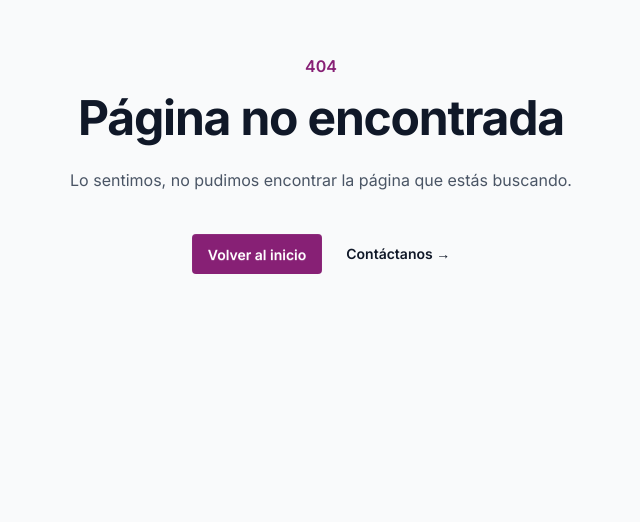
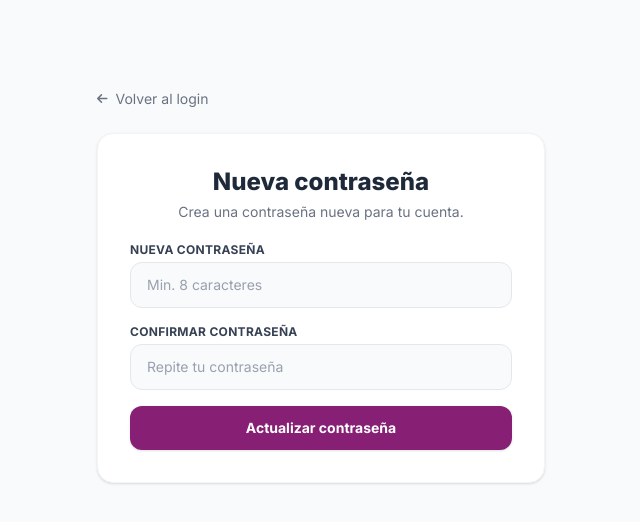
Before and after one commit to FranklinZ12/fundacion-transformandoconpazion-v1, a Next.js app: page /auth/reset-password in a window 1280 px wide. Before the commit this address had no page. Shown: the part 116-638 px from the top of the page, without its empty margins (319-959 px from the left). Built offline with nearby package versions, Linux system fonts and the light colour scheme; no server answers.

Commit message:
feat/recuperar contraseña

```diff
--- /dev/null
+++ b/app/auth/forgot-password/page.js
@@ -0,0 +1,97 @@
+"use client";
+
+import { useState } from "react";
+import { createClient } from "@/lib/supabase/client";
+
+export default function ForgotPasswordPage() {
+  const supabase = createClient();
+
+  const [email, setEmail] = useState("");
+  const [loading, setLoading] = useState(false);
+  const [error, setError] = useState(null);
+  const [success, setSuccess] = useState(false);
+
+  async function handleSubmit(e) {
+    e.preventDefault();
+    setError(null);
+    setSuccess(false);
+    setLoading(true);
+
+    const redirectTo = `${window.location.origin}/auth/reset-password`;
+
+    const { error: resetError } = await supabase.auth.resetPasswordForEmail(
+      email.trim(),
+      { redirectTo }
+    );
+
+    if (resetError) {
+      setError("No fue posible enviar el correo de recuperación.");
+      setLoading(false);
+      return;
+    }
+
+    setSuccess(true);
+    setLoading(false);
+  }
+
+  return (
+    <div className="min-h-screen bg-gray-50 flex items-center justify-center p-6">
+      <div className="w-full max-w-md space-y-6">
+        <a
+          href="/admin/login"
+          className="inline-flex items-center gap-2 text-sm text-gray-500 hover:text-[#872075] transition-colors"
+        >
+          <i className="fa-solid fa-arrow-left text-xs" aria-hidden="true" />
+          Volver al login
+        </a>
+
+        <div className="bg-white rounded-2xl border border-gray-100 shadow-sm p-8 space-y-5">
+          <div className="text-center">
+            <h1 className="text-2xl font-extrabold text-gray-800">Recuperar contraseña</h1>
+            <p className="text-sm text-gray-500 mt-1">
+              Te enviaremos un enlace para crear una nueva contraseña.
+            </p>
+          </div>
+
+          <form onSubmit={handleSubmit} className="space-y-4" noValidate>
+            <div className="space-y-1">
+              <label htmlFor="email" className="block text-xs font-bold text-gray-700 uppercase tracking-wide">
+                Correo electrónico
+              </label>
+              <input
+                id="email"
+                name="email"
+                type="email"
+                required
+                value={email}
+                onChange={(e) => setEmail(e.target.value)}
+                placeholder="tu@correo.com"
+                className="w-full rounded-xl border border-gray-200 bg-gray-50 px-4 py-3 text-sm text-gray-800 placeholder-gray-400 focus:border-[#872075] focus:bg-white focus:outline-none focus:ring-2 focus:ring-[#872075]/20 transition"
+              />
+            </div>
+
+            {error && (
+              <div className="rounded-xl border border-red-100 bg-red-50 px-4 py-3 text-sm text-red-600">
+                {error}
+              </div>
+            )}
+
+            {success && (
+              <div className="rounded-xl border border-green-100 bg-green-50 px-4 py-3 text-sm text-green-700">
+                Si el correo existe, enviamos el enlace de recuperación.
+              </div>
+            )}
+
+            <button
+              type="submit"
+              disabled={loading}
+              className="w-full flex items-center justify-center gap-2 rounded-xl bg-[#872075] hover:bg-[#6e1960] disabled:opacity-60 transition-colors text-white font-bold py-3 text-sm shadow"
+            >
+              {loading ? "Enviando..." : "Enviar enlace"}
+            </button>
+          </form>
+        </div>
+      </div>
+    </div>
+  );
+}
--- /dev/null
+++ b/app/auth/reset-password/page.js
@@ -0,0 +1,148 @@
+"use client";
+
+import { useEffect, useState } from "react";
+import { createClient } from "@/lib/supabase/client";
+
+export default function ResetPasswordPage() {
+  const supabase = createClient();
+
+  const [password, setPassword] = useState("");
+  const [confirmPassword, setConfirmPassword] = useState("");
+  const [loading, setLoading] = useState(false);
+  const [error, setError] = useState(null);
+  const [success, setSuccess] = useState(false);
+  const [linkError, setLinkError] = useState(null);
+
+  useEffect(() => {
+    const hashParams = new URLSearchParams(window.location.hash.replace(/^#/, ""));
+    const errorCode = hashParams.get("error_code");
+
+    if (errorCode === "otp_expired") {
+      setLinkError("El enlace expiró. Solicita uno nuevo.");
+      return;
+    }
+
+    const errorDescription = hashParams.get("error_description");
+    if (errorDescription) {
+      setLinkError("El enlace es inválido. Solicita uno nuevo.");
+    }
+  }, []);
+
+  async function handleSubmit(e) {
+    e.preventDefault();
+    setError(null);
+
+    if (password.length < 8) {
+      setError("La contraseña debe tener al menos 8 caracteres.");
+      return;
+    }
+
+    if (password !== confirmPassword) {
+      setError("Las contraseñas no coinciden.");
+      return;
+    }
+
+    setLoading(true);
+    const { error: updateError } = await supabase.auth.updateUser({ password });
+
+    if (updateError) {
+      setError("No fue posible actualizar la contraseña. Solicita un nuevo enlace.");
+      setLoading(false);
+      return;
+    }
+
+    setSuccess(true);
+    setLoading(false);
+  }
+
+  return (
+    <div className="min-h-screen bg-gray-50 flex items-center justify-center p-6">
+      <div className="w-full max-w-md space-y-6">
+        <a
+          href="/admin/login"
+          className="inline-flex items-center gap-2 text-sm text-gray-500 hover:text-[#872075] transition-colors"
+        >
+          <i className="fa-solid fa-arrow-left text-xs" aria-hidden="true" />
+          Volver al login
+        </a>
+
+        <div className="bg-white rounded-2xl border border-gray-100 shadow-sm p-8 space-y-5">
+          <div className="text-center">
+            <h1 className="text-2xl font-extrabold text-gray-800">Nueva contraseña</h1>
+            <p className="text-sm text-gray-500 mt-1">
+              Crea una contraseña nueva para tu cuenta.
+            </p>
+          </div>
+
+          {linkError ? (
+            <div className="space-y-4">
+              <div className="rounded-xl border border-amber-100 bg-amber-50 px-4 py-3 text-sm text-amber-700">
+                {linkError}
+              </div>
+              <a
+                href="/auth/forgot-password"
+                className="w-full inline-flex items-center justify-center rounded-xl bg-[#872075] hover:bg-[#6e1960] transition-colors text-white font-bold py-3 text-sm shadow"
+              >
+                Solicitar nuevo enlace
+              </a>
+            </div>
+          ) : (
+            <form onSubmit={handleSubmit} className="space-y-4" noValidate>
+              <div className="space-y-1">
+                <label htmlFor="password" className="block text-xs font-bold text-gray-700 uppercase tracking-wide">
+                  Nueva contraseña
+                </label>
+                <input
+                  id="password"
+                  name="password"
+                  type="password"
+                  required
+                  value={password}
+                  onChange={(e) => setPassword(e.target.value)}
+                  placeholder="Min. 8 caracteres"
+                  className="w-full rounded-xl border border-gray-200 bg-gray-50 px-4 py-3 text-sm text-gray-800 placeholder-gray-400 focus:border-[#872075] focus:bg-white focus:outline-none focus:ring-2 focus:ring-[#872075]/20 transition"
+                />
+              </div>
+
+              <div className="space-y-1">
+                <label htmlFor="confirmPassword" className="block text-xs font-bold text-gray-700 uppercase tracking-wide">
+                  Confirmar contraseña
+                </label>
+                <input
+                  id="confirmPassword"
+                  name="confirmPassword"
+                  type="password"
+                  required
+                  value={confirmPassword}
+                  onChange={(e) => setConfirmPassword(e.target.value)}
+                  placeholder="Repite tu contraseña"
+                  className="w-full rounded-xl border border-gray-200 bg-gray-50 px-4 py-3 text-sm text-gray-800 placeholder-gray-400 focus:border-[#872075] focus:bg-white focus:outline-none focus:ring-2 focus:ring-[#872075]/20 transition"
+                />
+              </div>
+
+              {error && (
+                <div className="rounded-xl border border-red-100 bg-red-50 px-4 py-3 text-sm text-red-600">
+                  {error}
+                </div>
+              )}
+
+              {success && (
+                <div className="rounded-xl border border-green-100 bg-green-50 px-4 py-3 text-sm text-green-700">
+                  Contraseña actualizada. Ya puedes iniciar sesión.
+                </div>
+              )}
+
+              <button
+                type="submit"
+                disabled={loading || success}
+                className="w-full flex items-center justify-center gap-2 rounded-xl bg-[#872075] hover:bg-[#6e1960] disabled:opacity-60 transition-colors text-white font-bold py-3 text-sm shadow"
+              >
+                {loading ? "Actualizando..." : "Actualizar contraseña"}
+              </button>
+            </form>
+          )}
+        </div>
+      </div>
+    </div>
+  );
+}
--- a/components/admin/LoginForm.jsx
+++ b/components/admin/LoginForm.jsx
@@ -90,6 +90,14 @@ export default function LoginForm() {
           placeholder="••••••••"
           className="w-full rounded-xl border border-gray-200 bg-gray-50 px-4 py-3 text-sm text-gray-800 placeholder-gray-400 focus:border-[#872075] focus:bg-white focus:outline-none focus:ring-2 focus:ring-[#872075]/20 transition"
         />
+        <div className="pt-1 text-right">
+          <a
+            href="/auth/forgot-password"
+            className="text-xs font-semibold text-[#872075] hover:underline"
+          >
+            Olvidé mi contraseña
+          </a>
+        </div>
       </div>
 
       {error && (
```
